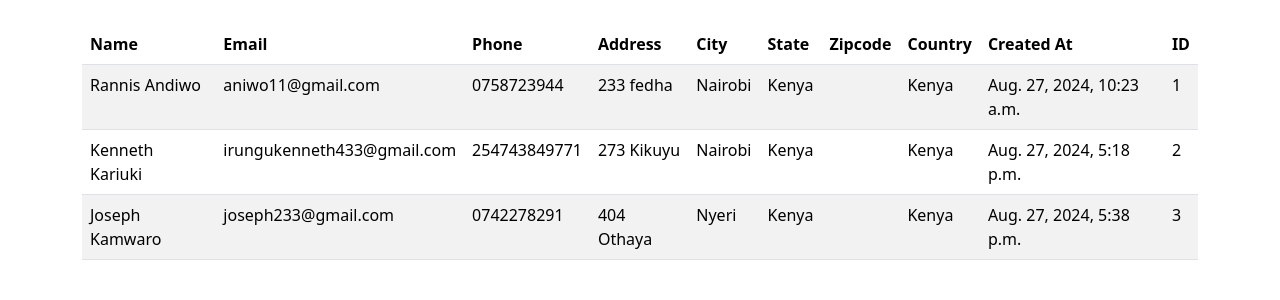
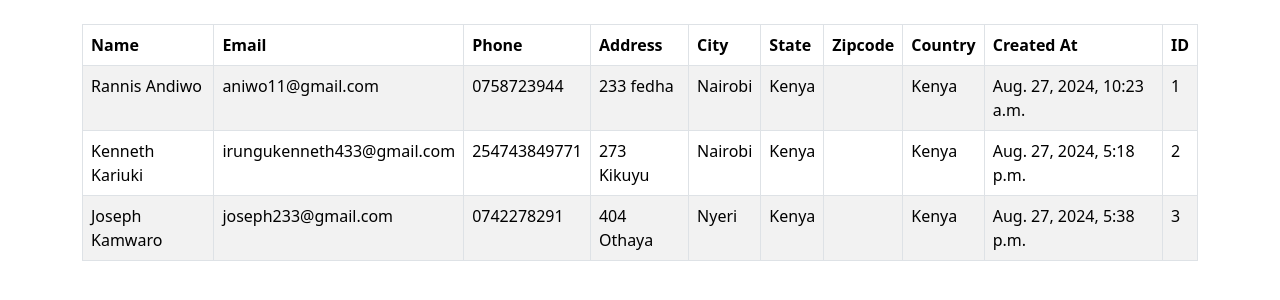
Before and after one commit to Kariuki11/Customer-Relationship-Management-app, a Django app: template crm/website/templates/website/home.html in a window 1280 px wide. Shown: the part 56-356 px from the top of the page. Run offline with Django 5.2, Linux system fonts and the light colour scheme; the template is opened without the code that fills it: values that come from a table or form of the project are taken from there, others are empty; a user stored in the database is signed in; data comes from the database, SQL or seed files in the repository; parts of the project's set-up code (start-up, migrations or seed data) failed here and were passed over.

Commit message:
Added "table-bordered" class to home.html table element.

```diff
--- a/crm/website/templates/website/home.html
+++ b/crm/website/templates/website/home.html
@@ -7,7 +7,7 @@
 
 
 
-    <table class="table table-striped table-hover">
+    <table class="table table-striped table-hover table-bordered">
         <thead>
           <tr>
             <th scope="col">Name</th>
```
